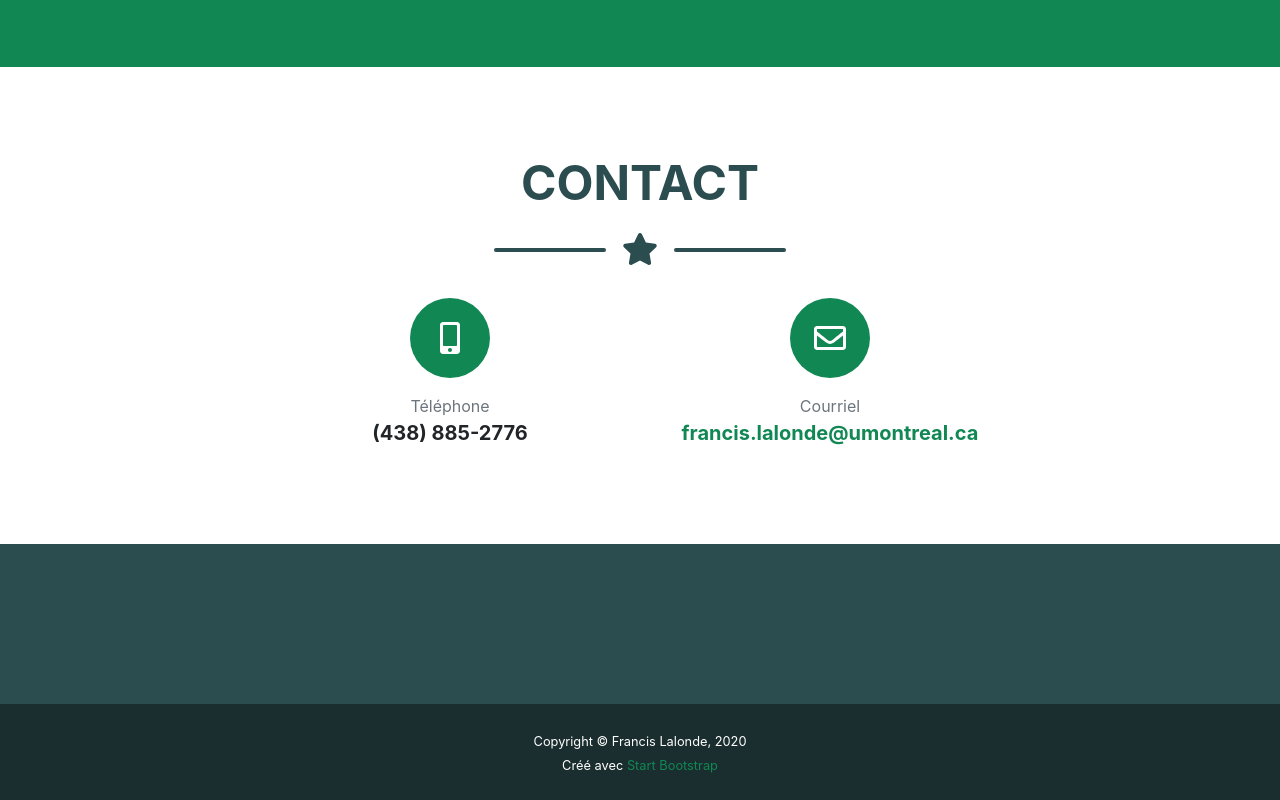
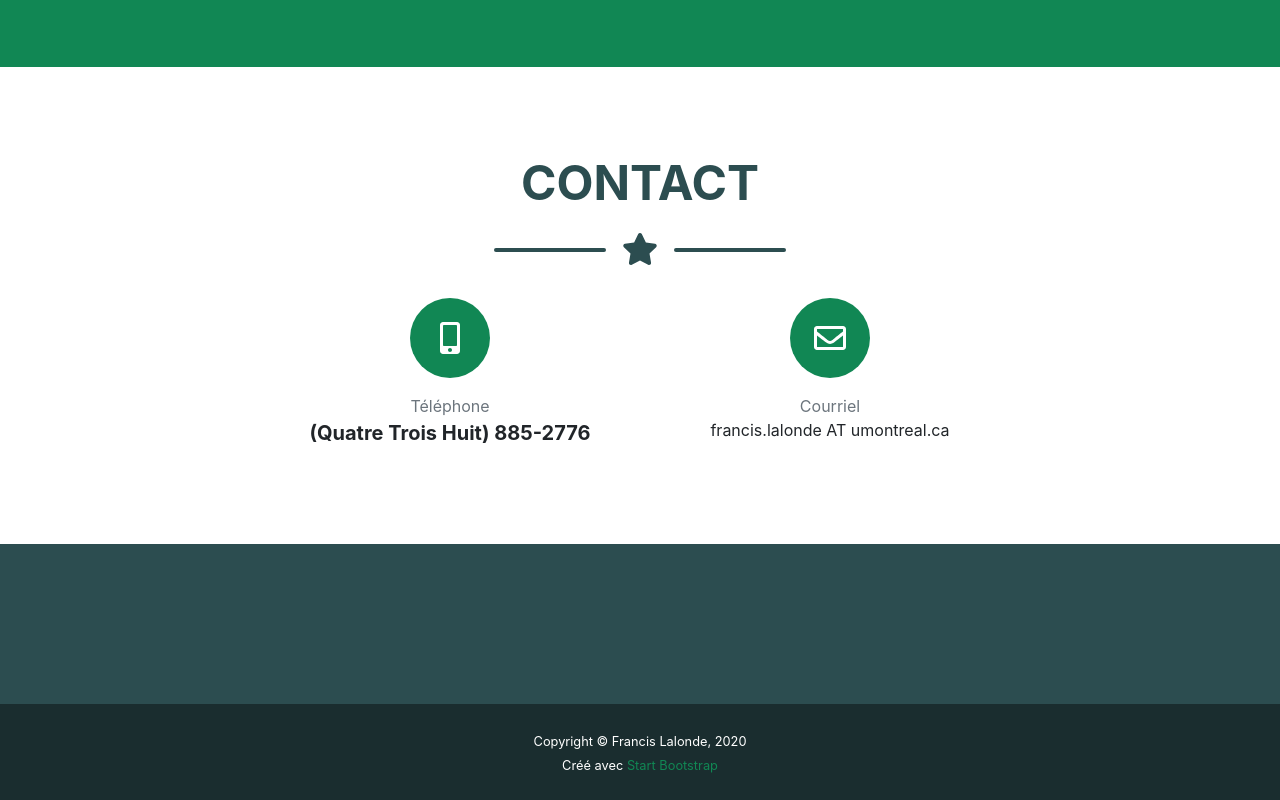
Before and after one commit to f-lalonde/f-lalonde.github.com, a plain HTML site: page index.html in a window 1280 px wide. Shown: the part 2278-3078 px from the top of the page. Drawn offline with nearby package versions, Linux system fonts and the light colour scheme; a web font is replaced by a local one.

Commit message:
sécurité

```diff
--- a/index.html
+++ b/index.html
@@ -326,13 +326,13 @@
                         <div class="d-flex flex-column align-items-center">
                             <div class="icon-contact mb-3"><i class="fas fa-mobile-alt"></i></div>
                             <div class="text-muted">Téléphone</div>
-                            <div class="lead font-weight-bold">(438) 885-2776</div>
+                            <div class="lead font-weight-bold">(Quatre Trois Huit) 885-2776</div>
                         </div>
                     </div>
                     <div class="col-lg-4">
                         <div class="d-flex flex-column align-items-center">
                             <div class="icon-contact mb-3"><i class="far fa-envelope"></i></div>
-                            <div class="text-muted">Courriel</div><a class="lead font-weight-bold" href="mailto:francis.lalonde@umontreal.ca">francis.lalonde@umontreal.ca</a>
+                            <div class="text-muted">Courriel</div>francis.lalonde AT umontreal.ca</a>
                         </div>
                     </div>
                 </div>
```
